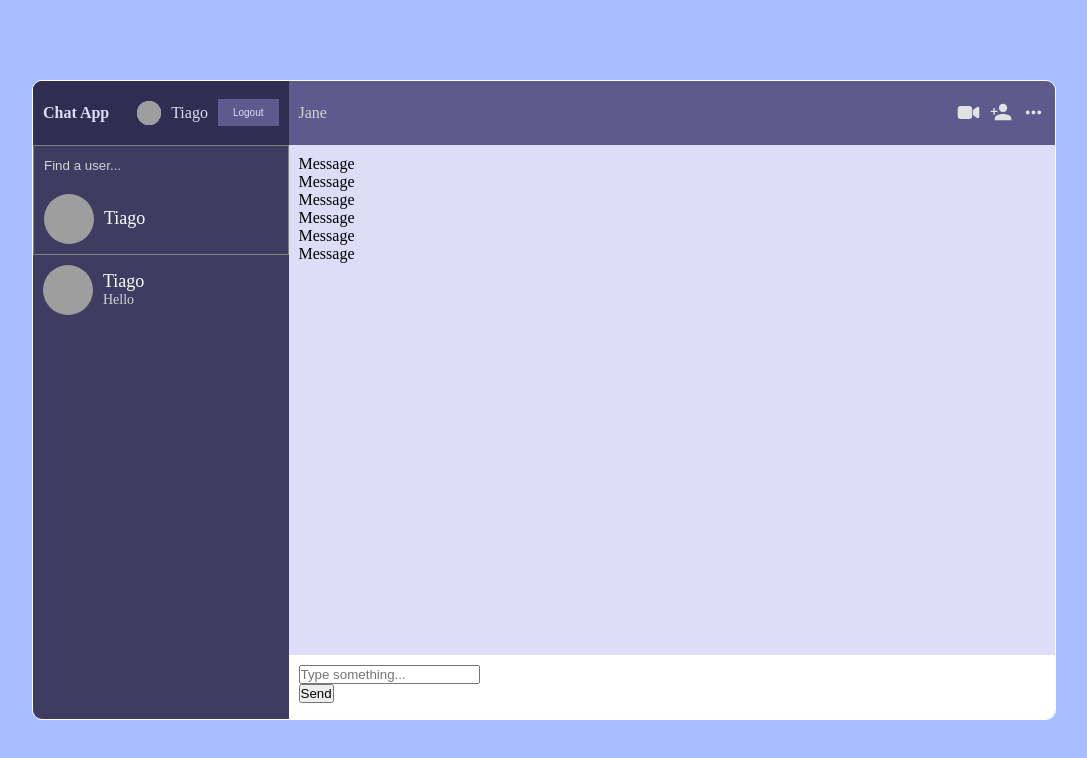
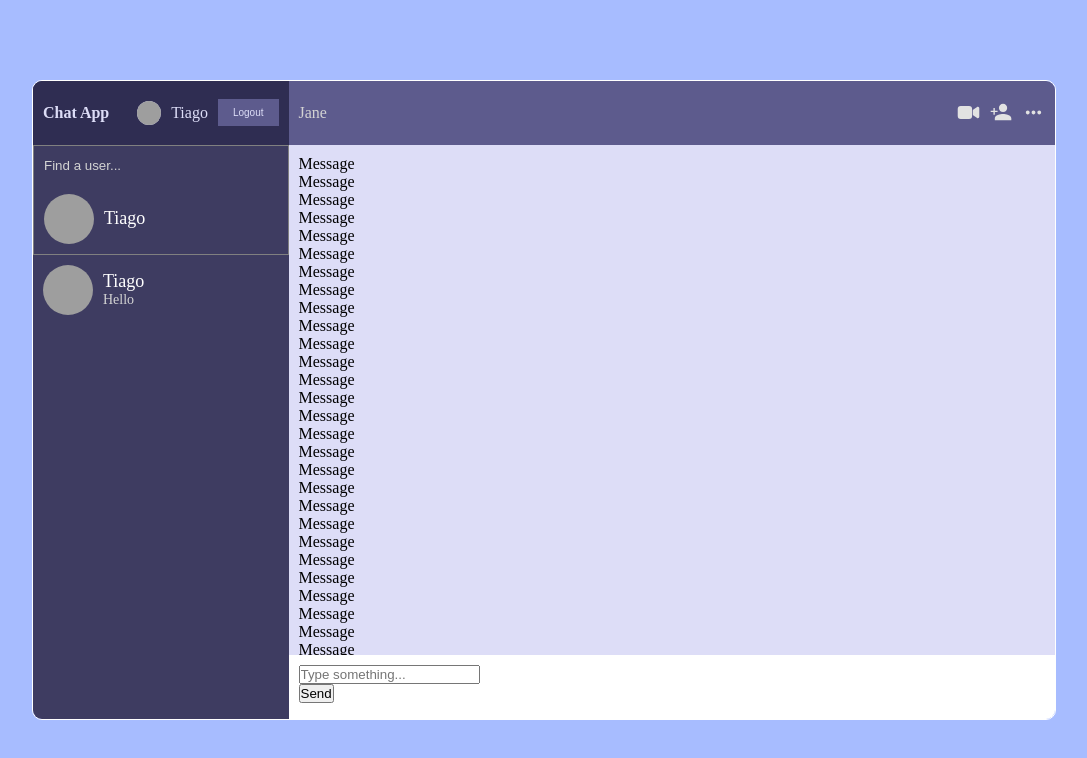
Before and after one commit to Tiaguh/Chat, a React (Create React App) app: page / in a window 1280 px wide. Shown: the top 758 px of the page, without its empty margins (96-1183 px from the left). Built offline with nearby package versions, Linux system fonts and the light colour scheme; grey boxes are pictures that could not be loaded.

Commit message:
fixing chat bugs

```diff
--- a/src/components/Messages.jsx
+++ b/src/components/Messages.jsx
@@ -10,6 +10,60 @@ export default function Messages() {
         <Message />
         <Message />
         <Message />
+        <Message />
+        <Message />
+        <Message />
+        <Message />
+        <Message />
+        <Message />
+        <Message />
+        <Message />
+        <Message />
+        <Message />
+        <Message />
+        <Message />
+        <Message />
+        <Message />
+        <Message />
+        <Message />
+        <Message />
+        <Message />
+        <Message />
+        <Message />
+        <Message />
+        <Message />
+        <Message />
+        <Message />
+        <Message />
+        <Message />
+        <Message />
+        <Message />
+        <Message />
+        <Message />
+        <Message />
+        <Message />
+        <Message />
+        <Message />
+        <Message />
+        <Message />
+        <Message />
+        <Message />
+        <Message />
+        <Message />
+        <Message />
+        <Message />
+        <Message />
+        <Message />
+        <Message />
+        <Message />
+        <Message />
+        <Message />
+        <Message />
+        <Message />
+        <Message />
+        <Message />
+        <Message />
+
     </div>
   )
 }
--- a/src/style.scss
+++ b/src/style.scss
@@ -234,6 +234,8 @@
             width: 75vw;
             height: 100%;
 
+            z-index: 99;
+
             .chatInfo {
                 width: 100%;
                 height: 10%;
@@ -260,6 +262,9 @@
                 background-color: #ddddf7;
 
                 padding: 10px;
+
+                overflow-y: auto;
+                overflow-x: hidden;
             }
 
             .input {
@@ -268,6 +273,8 @@
                 padding: 10px;
 
                 background-color: #FFF;
+
+                z-index: 0;
             }
 
         }
```
